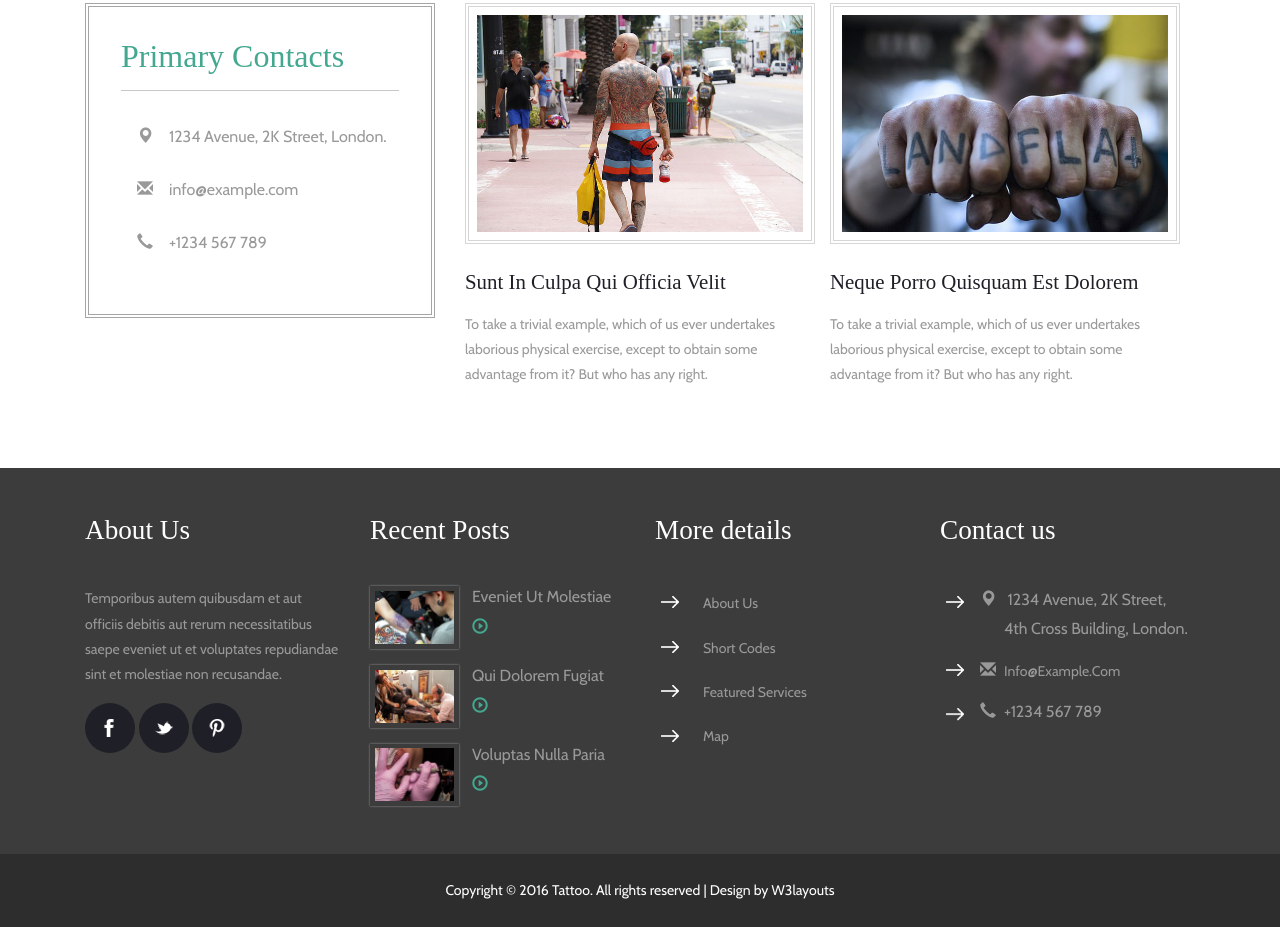
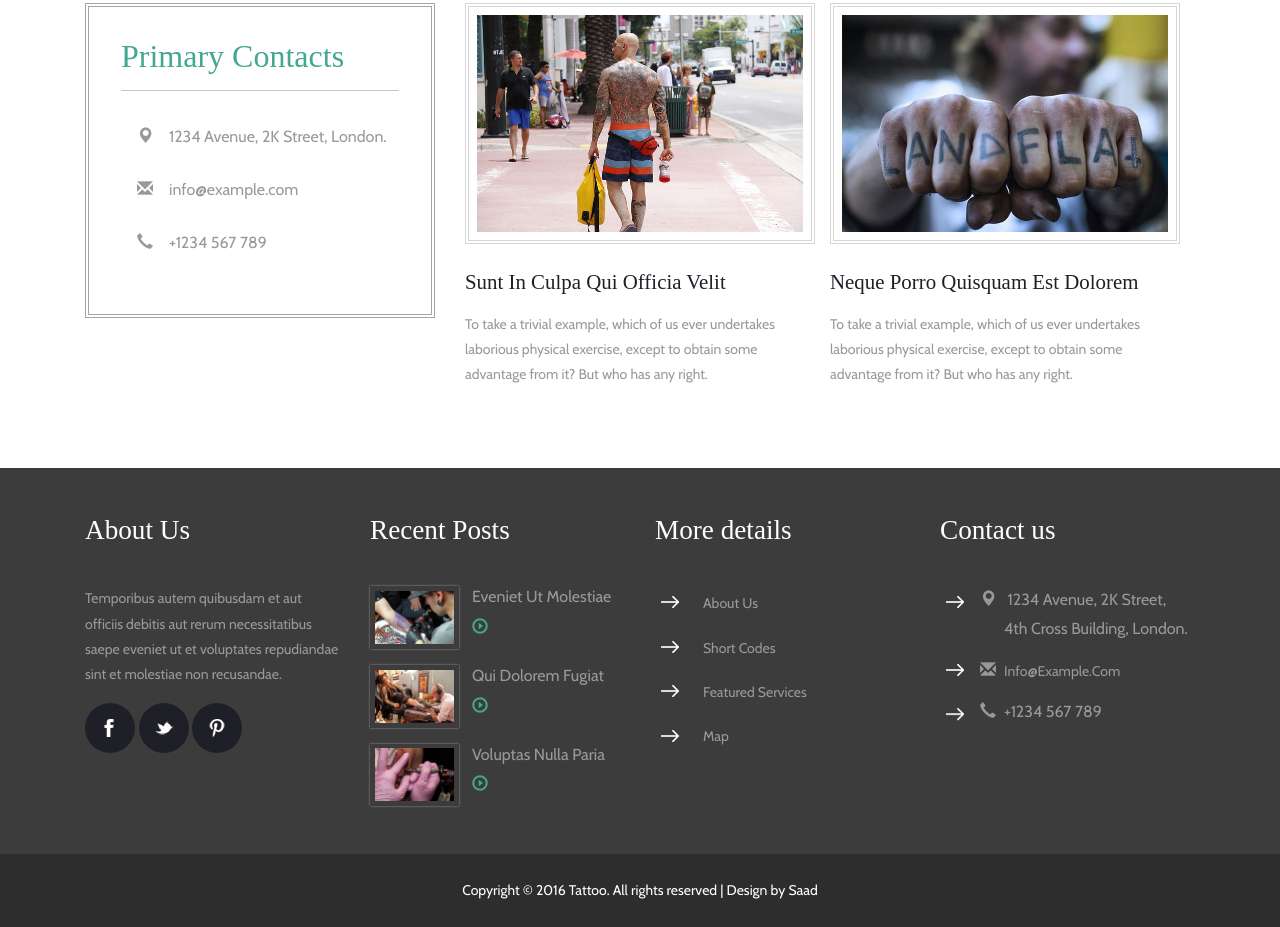
Before and after one commit to Saad4123/tattooo, a plain HTML site: page index.html in a window 1280 px wide. Shown: the part 2711-3638 px from the top of the page. Drawn offline with nearby package versions, Linux system fonts and the light colour scheme; a web font is replaced by a local one.

Commit message:
index.html

```diff
--- a/index.html
+++ b/index.html
@@ -427,7 +427,7 @@
 		</div>
 	</div>
 	<div class="copy animated wow bounceInDown" data-wow-duration="1000ms" data-wow-delay="500ms">
-		 <p>Copyright © 2016 Tattoo. All rights reserved | Design by <a href="http://w3layouts.com">W3layouts</a></p>
+		 <p>Copyright © 2016 Tattoo. All rights reserved | Design by Saad</p>
 	</div>
 <!-- //footer -->
 <!-- for bootstrap working -->
```
